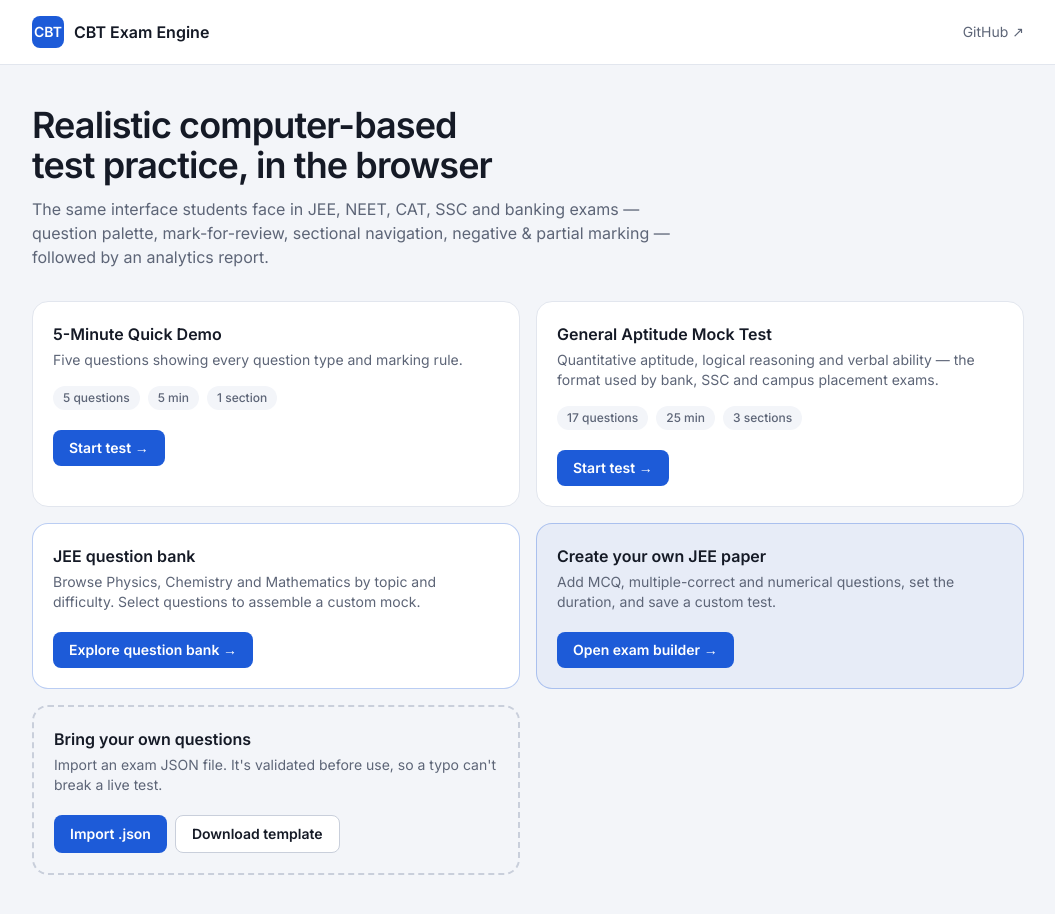
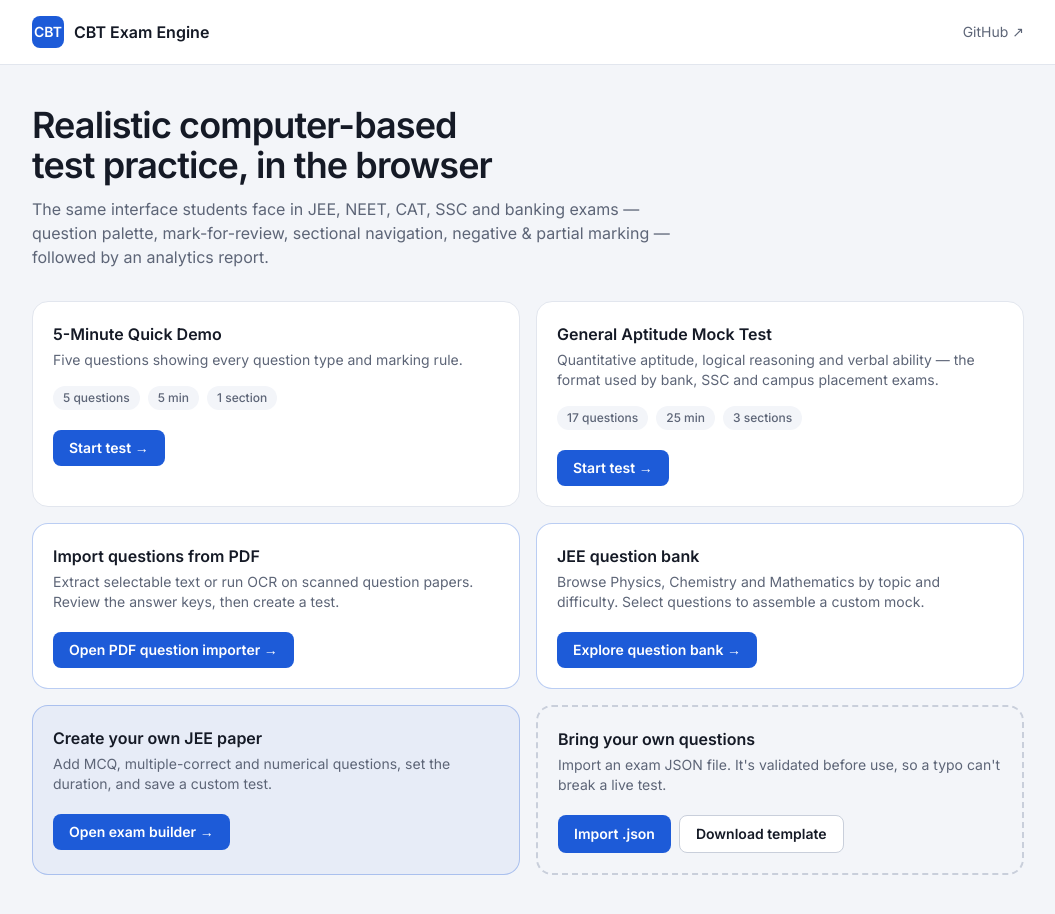
Before and after one commit to ayushverma9408/cbt-exam-engine-9408, a React (Vite) app: page / in a window 1280 px wide. Shown: the whole page, without its empty margins (112-1167 px from the left). Built offline with nearby package versions, Linux system fonts and the light colour scheme.

Commit message:
Add PDF importer entry point to the exam library

```diff
--- a/src/App.tsx
+++ b/src/App.tsx
@@ -3,6 +3,7 @@ import { ExamRoom, PaletteButton, btn } from './components/ExamRoom';
 import { Results } from './components/Results';
 import { ExamBuilder } from './components/ExamBuilder';
 import { QuestionBank } from './components/QuestionBank';
+import { PdfQuestionImporter } from './components/PdfQuestionImporter';
 import aptitude from './data/aptitude-mock.json';
 import quick from './data/quick-demo.json';
 import { reduce, startAttempt, type Action, type AttemptState } from './engine/attempt';
@@ -88,6 +89,7 @@ function Home({ onPick }: { onPick: (exam: ExamDef) => void }) {
   const [errors, setErrors] = useState<string[] | null>(null);
   const [creating, setCreating] = useState(false);
   const [browsingBank, setBrowsingBank] = useState(false);
+  const [importingPdf, setImportingPdf] = useState(false);
 
   if (browsingBank) {
     return (
@@ -99,6 +101,23 @@ function Home({ onPick }: { onPick: (exam: ExamDef) => void }) {
             setImported(next);
             saveImported(next);
             setBrowsingBank(false);
+            onPick(exam);
+          }}
+        />
+      </div>
+    );
+  }
+
+  if (importingPdf) {
+    return (
+      <div className="min-h-screen bg-page">
+        <PdfQuestionImporter
+          onCancel={() => setImportingPdf(false)}
+          onCreate={(exam) => {
+            const next = [...imported.filter((item) => item.id !== exam.id), exam];
+            setImported(next);
+            saveImported(next);
+            setImportingPdf(false);
             onPick(exam);
           }}
         />
@@ -191,6 +210,16 @@ function Home({ onPick }: { onPick: (exam: ExamDef) => void }) {
               </article>
             );
           })}
+
+          <article className="flex flex-col rounded-2xl border border-brand/30 bg-white p-5">
+            <h2 className="font-semibold">Import questions from PDF</h2>
+            <p className="mt-1 text-sm text-muted">
+              Extract selectable text or run OCR on scanned question papers. Review the answer keys, then create a test.
+            </p>
+            <button type="button" className={`${btn('primary')} mt-5 self-start`} onClick={() => setImportingPdf(true)}>
+              Open PDF question importer →
+            </button>
+          </article>
 
           <article className="flex flex-col rounded-2xl border border-brand/30 bg-white p-5">
             <h2 className="font-semibold">JEE question bank</h2>
```
